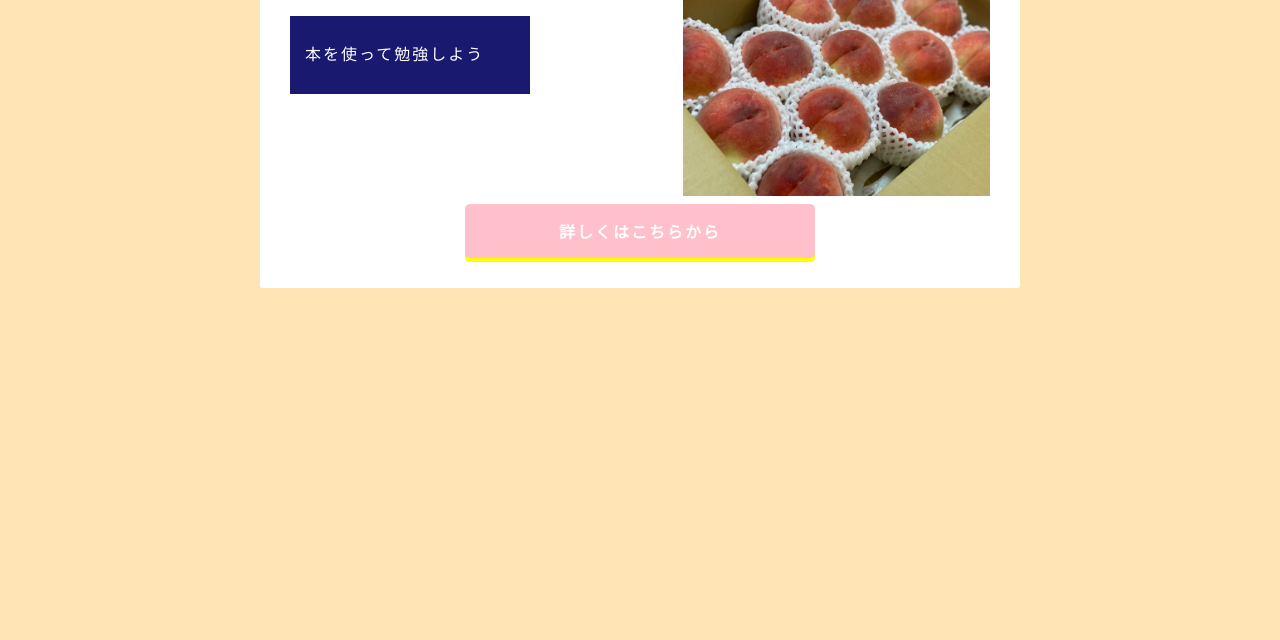
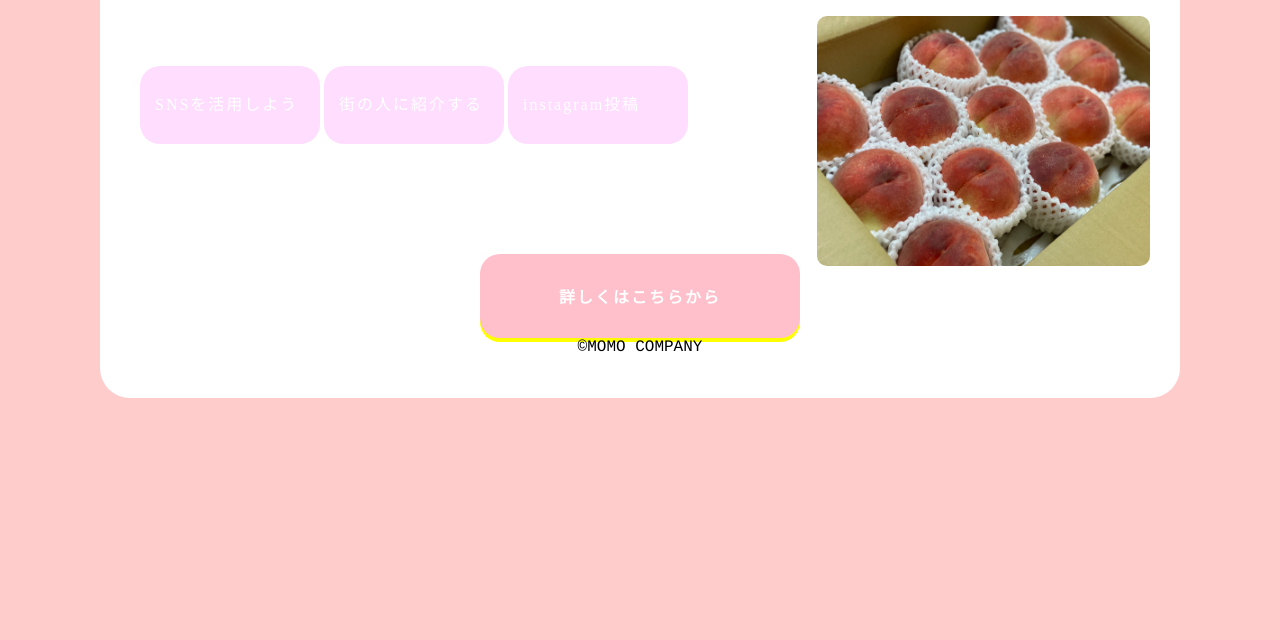
Before and after one commit to Sari7happy/STUDY, a plain HTML site: page index.html in a window 1280 px wide. Shown: the part 160-800 px from the top of the page. Drawn offline with Linux system fonts and the light colour scheme.

Commit message:
フッター追加” #

```diff
--- a/index.html
+++ b/index.html
@@ -8,10 +8,15 @@
     <link rel="stylesheet" href="style.css" />
 </head>
 <body>
-    <h1>しっかり勉強する方法</h1>
-    <p>本を使って勉強しよう</p>
+    <h1>旬な桃を収穫する方法</h1>
+    <p>SNSを活用しよう</p>
+    <p>街の人に紹介する</p>
+    <p>instagram投稿</p>
     <img src="img/momo.jpg" alt="">
     <a href="http://127.0.0.1:3000/index.html">詳しくはこちらから</a>
 
+<footer>
+    &copy;MOMO COMPANY
+</footer>
 </body>
 </html>
--- a/style.css
+++ b/style.css
@@ -6,16 +6,18 @@ h1{
     margin:0 0 30px 0;
     letter-spacing:5px;
 }
+
 p{
-    width:30%;
+    width:15%;
     line-height:3;
     display:inline-block;
-    background-color:midnightblue;
+    background-color:#ffddff;
     padding:15px;
     position:relative;
     z-index: 999;
     margin: 50px 0 0 ;
     color:#fff;
+    border-radius:20px;
     letter-spacing: 2px;
 }
 a{
@@ -23,14 +25,17 @@ a{
     text-decoration: none;
     background-color: pink;
     display:block ;
-    padding: 15px 25px;
-    border-radius: 5px;
+    padding: 30px 10px;
+    border-radius: 20px;
     box-shadow:0 4px 0 0 yellow;
     font-weight: bold;
     width: 300px;
     text-align: center;
     margin: 110px auto 0;
     letter-spacing: 2px;
+}
+header, nav, h2, .main-visual, footer {
+    font-family: Chalkduster, "Bradley Hand", Courier, "Segoe Print", sans-serif;
 }
 h1::after{
     content:"";
@@ -45,23 +50,32 @@ h1::after{
 
 }
 html{
-    background-color:moccasin;
+    background-color:#ffcccc;
 
 }
 body{
     background-color: #fff;
-    padding: 30px 30px 30px;
-    max-width: 700px;
-    margin: 20px auto;
+    padding: 50px 40px 30px;
+    max-width: 1000px;
+    margin:50px auto;
     box-shadow: 0px 2px 5px 0px rgba(0,0,0 0.18);
-    border-radius: 3px;
+    border-radius: 30px;
     position: relative;
 }
 img{
-    height: 230px;
+    height: 250px;
     display: inline-block;
+    border-radius:10px;
     vertical-align: top;
     position: absolute;
     right: 30px;
 
 }
+footer{
+
+    height:30px;
+    text-align:center;
+}
+.footer-text{
+    color:#fff;
+}
```
